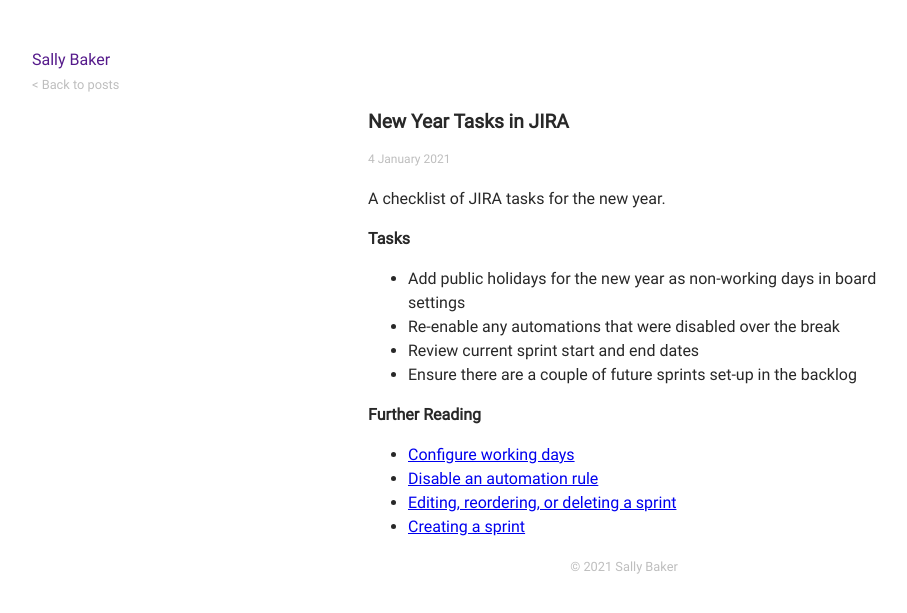
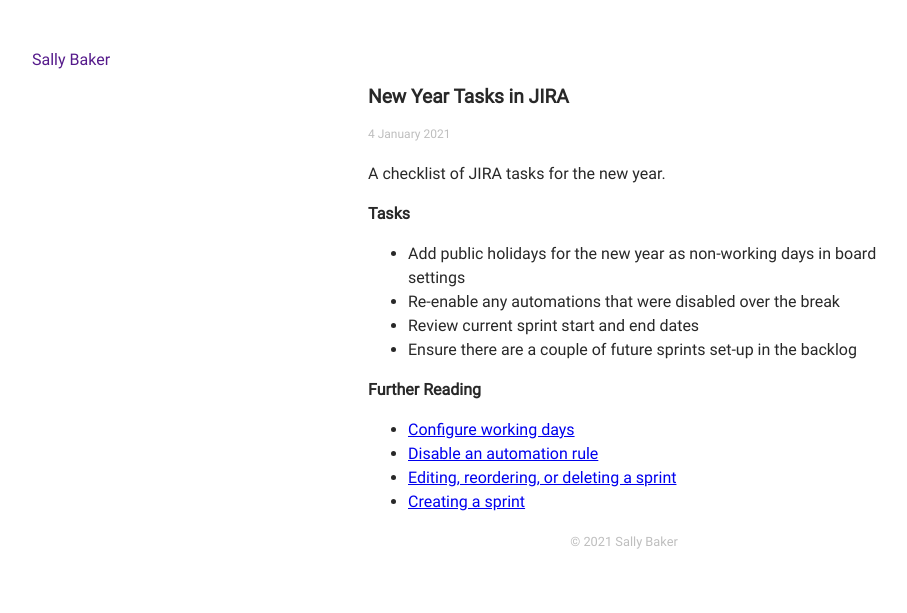
Before and after one commit to sallybaker/sallybaker.github.io, a Jekyll site: the page built from _posts/2021-01-04-jira-new-year-housekeeping.md, in a window 1280 px wide. Shown: the top 613 px of the page, without its empty margins (16-923 px from the left). Built offline with Jekyll 4.4.1, drawn with Linux system fonts in a browser that asks for light colours.

Commit message:
remove back to posts link on post layout

```diff
--- a/_layouts/post.html
+++ b/_layouts/post.html
@@ -3,9 +3,6 @@
 ---
 <div class="title">
     <a href="/">Sally Baker</a>
-</div>
-<div class="back">
-    <a href="/posts">< Back to posts</a>
 </div>
 <div id="post">
 {{ content }}
```
